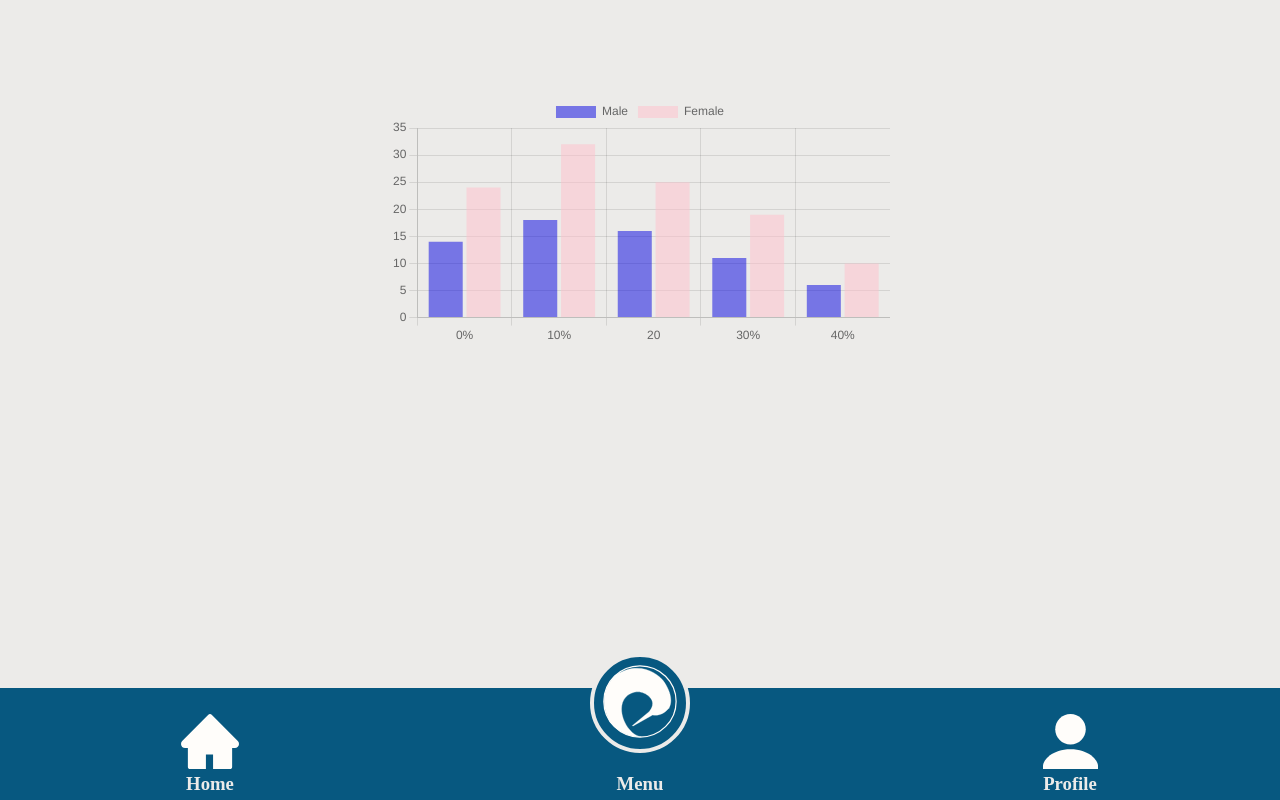
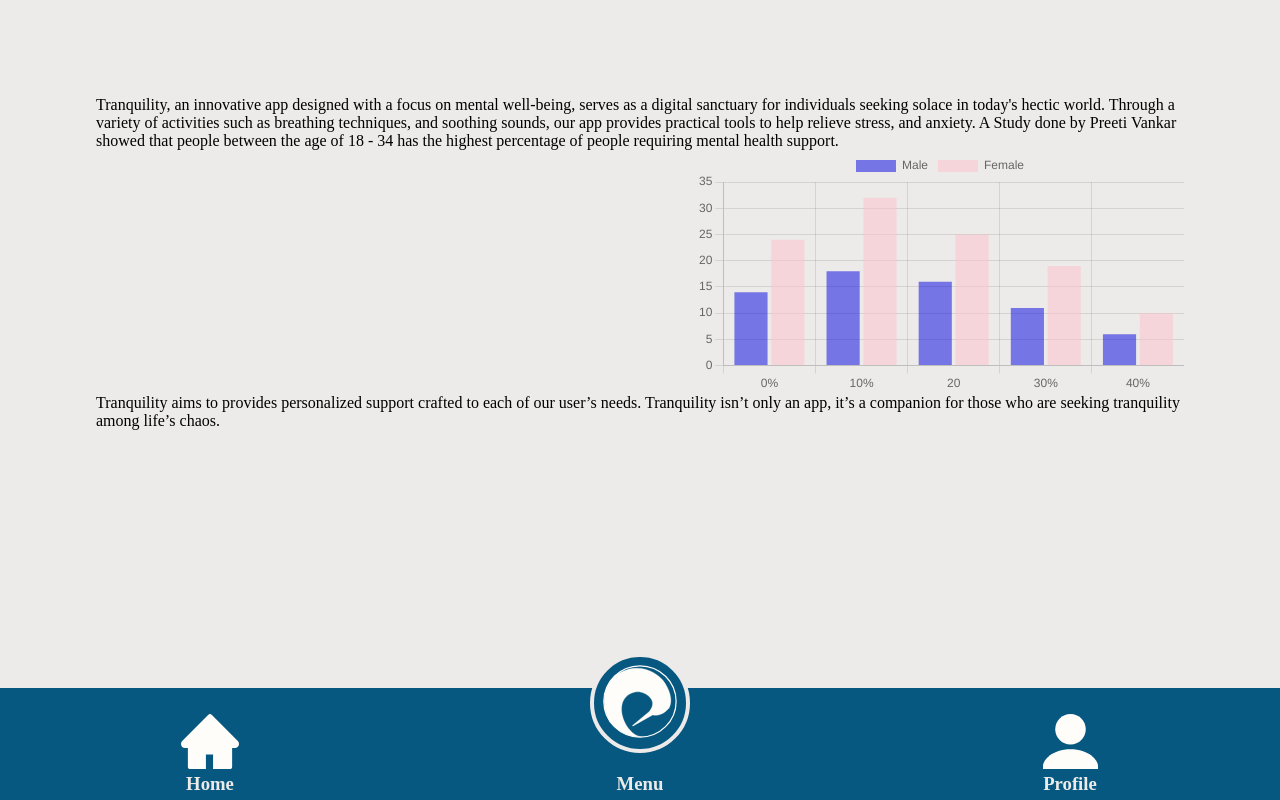
Before and after one commit to marlowereyes/Tranquillity-Cranes, a Next.js app: page /about in a window 1280 px wide. Built offline with nearby package versions, Linux system fonts and the light colour scheme.

Commit message:
adding info on graph

```diff
--- a/components/GraphBar/index.js
+++ b/components/GraphBar/index.js
@@ -63,7 +63,7 @@
 
     return(
 
-            <Bar data={chartData} option={chartOptions} style={{width: "500px", height:"300px"}}/>
+            <Bar data={chartData} option={chartOptions} style={{maxWidth: "500px", maxHeight: "500px", marginLeft: "600px"}}/>
 
     )
 }
--- a/pages/about.js
+++ b/pages/about.js
@@ -15,7 +15,10 @@
             </Head>
             <main className={`${styles.main}`}>
                 <div className={styles.aboutApp}>
+                    <p className={styles.infoApp}>Tranquility, an innovative app designed with a focus on mental well-being, serves as a digital sanctuary for individuals seeking solace in today's hectic world. Through a variety of activities such as breathing techniques, and soothing sounds, our app provides practical tools to help relieve stress, and anxiety. A Study done by
+Preeti Vankar showed that people between the age of 18 - 34 has the highest percentage of people requiring mental health support.</p>
                     <GraphBar/>
+                    <p className={styles.infoAppP2}>Tranquility aims to provides personalized support crafted to each of our user’s needs. Tranquility isn’t only an app, it’s a companion for those who are seeking tranquility among life’s chaos.</p>
                 </div>
                 <NavBar/>
             </main>
```
